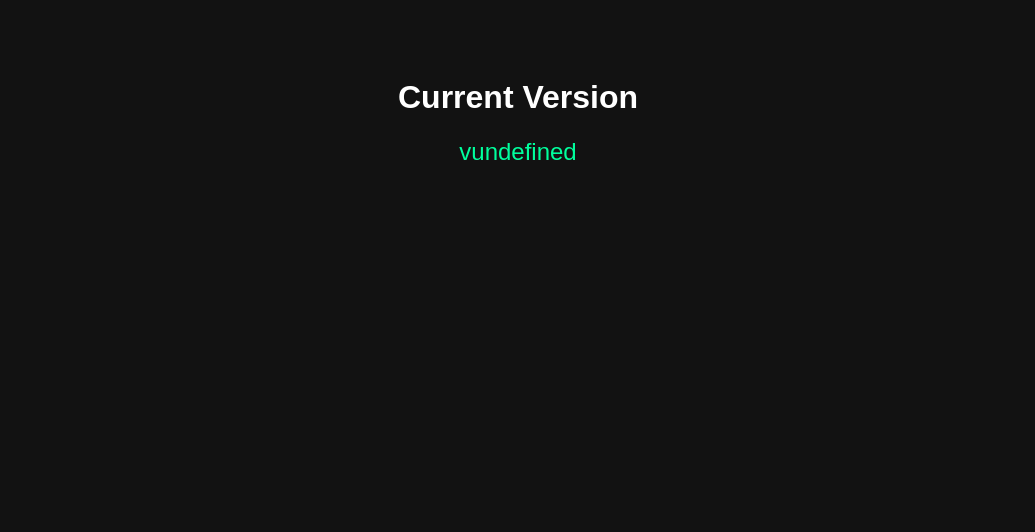
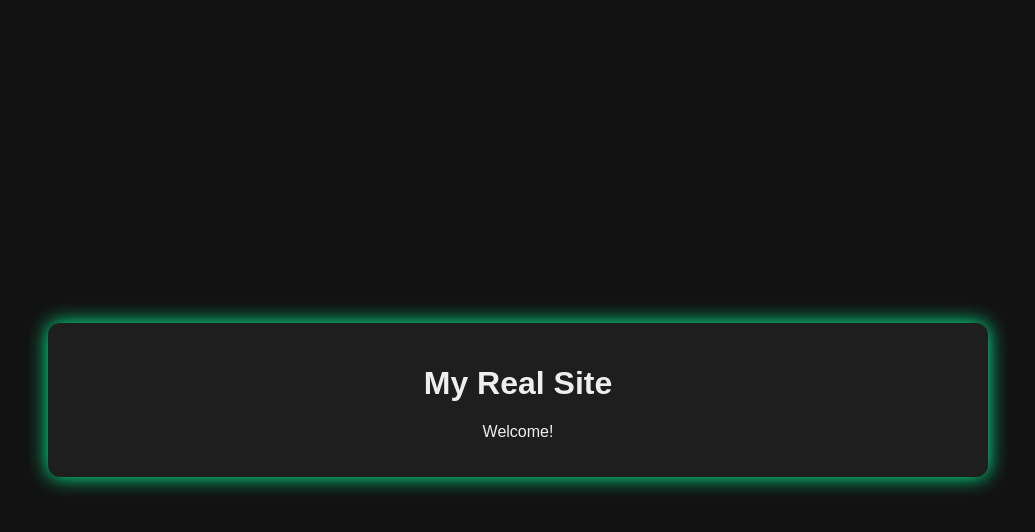
Before and after one commit to AquaTheFailure/Archive, a plain HTML site: page index.html in a window 1280 px wide. Shown: the whole page, without its empty margins (122-1157 px from the left). Drawn offline with Linux system fonts and the light colour scheme.

Commit message:
Update index.html

```diff
--- a/index.html
+++ b/index.html
@@ -1,38 +1,66 @@
 <!DOCTYPE html>
 <html lang="en">
 <head>
-  <meta charset="UTF-8">
-  <meta name="viewport" content="width=device-width, initial-scale=1.0">
-  <title>Version Info</title>
+<meta charset="UTF-8" />
+<meta name="viewport" content="width=device-width, initial-scale=1" />
+<title>Version Check and Load Site</title>
 <style>
-    body {
-      font-family: Arial, sans-serif;
-      background-color: #121212;
-      color: #ffffff;
+  body, html {
+    height: 100%; margin: 0; font-family: Arial, sans-serif; background: #121212; color: #eee;
+    display: flex; justify-content: center; align-items: center;
+  }
+  #container {
+    width: 90vw; max-width: 900px; background: #1e1e1e; padding: 20px; border-radius: 12px; box-shadow: 0 0 20px #00ff9d;
     text-align: center;
-      padding-top: 50px;
   }
-    .version {
-      font-size: 1.5rem;
-      margin-top: 20px;
-      color: #00ff9d;
+  #status {
+    font-size: 1.2rem; margin-bottom: 20px;
+  }
+  a.button {
+    background: #00ff9d; color: #121212; padding: 10px 20px; border-radius: 8px;
+    text-decoration: none; font-weight: bold; display: inline-block; margin-top: 15px;
   }
 </style>
 </head>
 <body>
-  <h1>Current Version</h1>
-  <div class="version" id="version">Loading...</div>
+  <div id="container">
+    <div id="status">Checking version...</div>
+  </div>
 
 <script>
-    fetch('version.json')
-      .then(response => response.json())
-      .then(data => {
-        document.getElementById('version').textContent = `v${data.version}`;
-      })
-      .catch(error => {
-        console.error('Error loading version:', error);
-        document.getElementById('version').textContent = 'Error loading version';
-      });
+  const CURRENT_VERSION = "1.0.0";
+  const VERSION_JSON_URL = "https://raw.githubusercontent.com/AquaTheFailure/Archive/main/version.json";
+
+  async function checkVersionAndLoadSite() {
+    const container = document.getElementById("container");
+    const statusEl = document.getElementById("status");
+
+    try {
+      const resp = await fetch(VERSION_JSON_URL, { cache: "no-store" });
+      if (!resp.ok) throw new Error("Failed to fetch version info");
+      const data = await resp.json();
+
+      const latestVersion = data.latestVersion || data.version;
+      if (!latestVersion) throw new Error("Version info missing in JSON");
+
+      if (latestVersion === CURRENT_VERSION) {
+        if (!data.siteHTML) throw new Error("Site HTML missing in JSON");
+        container.innerHTML = data.siteHTML;
+        document.title = "Real Site Loaded";
+      } else {
+        statusEl.innerHTML = `Outdated version! Latest: <strong>v${latestVersion}</strong>.<br>Redirecting to download page...`;
+        setTimeout(() => {
+          window.location.href = data.downloadURL;
+        }, 5000);
+      }
+    } catch (err) {
+      statusEl.textContent = "Error checking version. Please check your internet connection.";
+      console.error(err);
+    }
+  }
+
+  checkVersionAndLoadSite();
 </script>
+
 </body>
 </html>
```
Lines whose indentation alone changed are shown as unchanged.
